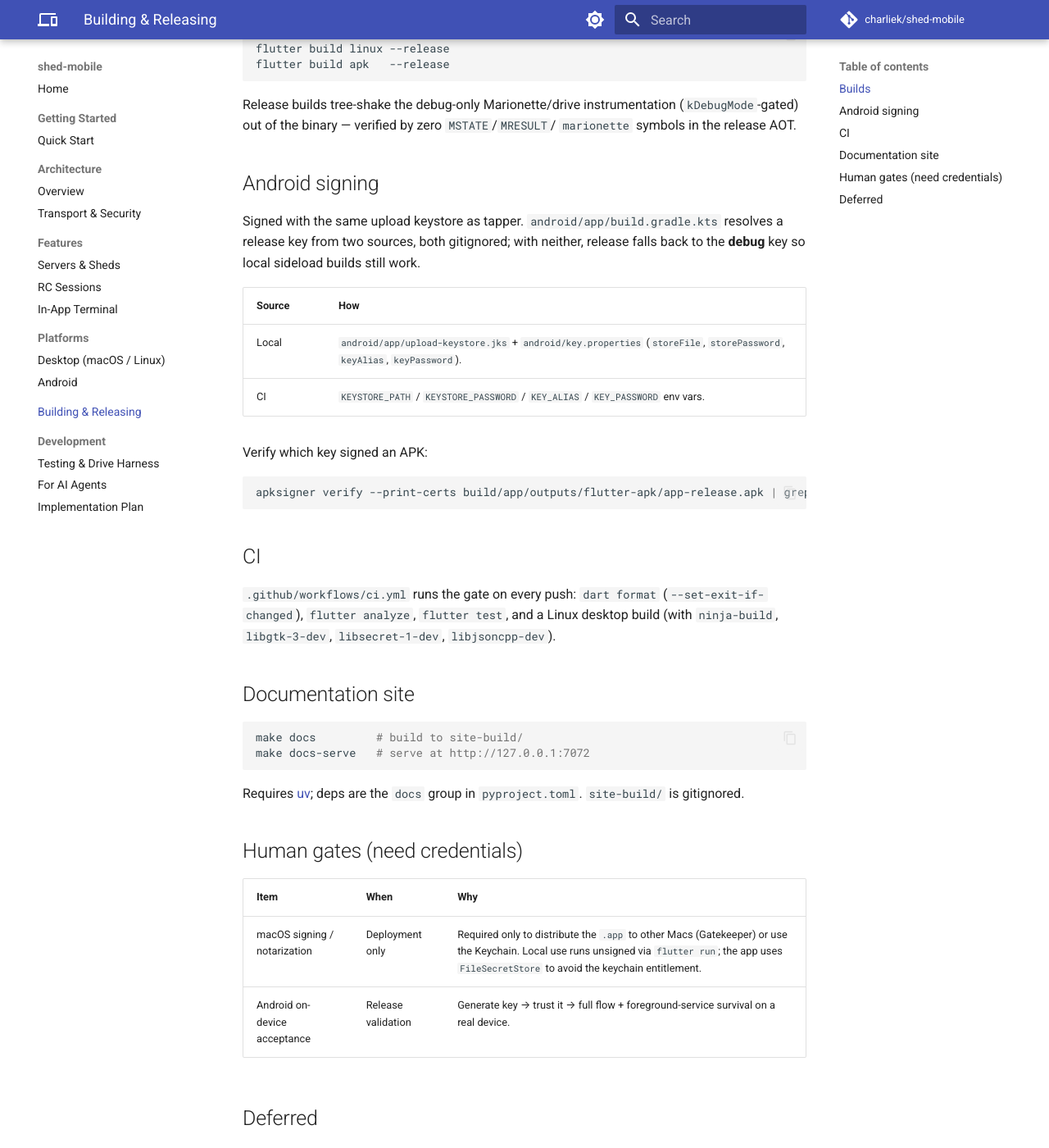
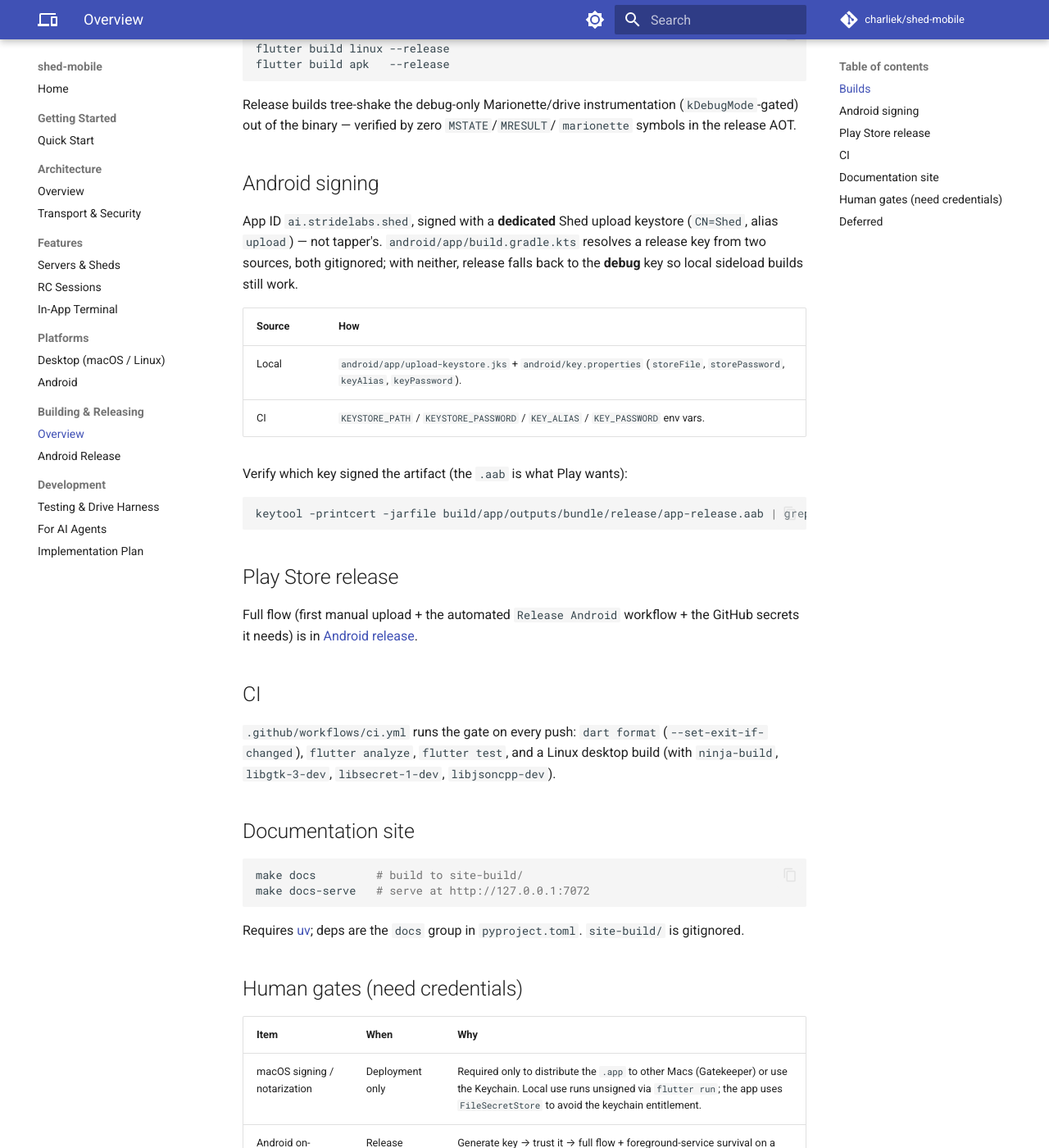
Before and after one commit to charliek/shed-mobile, an MkDocs documentation site: the page built from docs/building-and-releasing.md, in a window 1280 px wide and 1400 px high, scrolled down 210 px. Shown: the whole window at 82% size. Built offline with MkDocs 1.6.1 and Material for MkDocs 9.7.7, drawn with Linux system fonts in a browser that asks for light colours; comment, search, counter and statistics services are not loaded; some of the changed text lies outside the part shown.

Commit message:
feat(android): name "Shed" + package ai.stridelabs.shed + Play publish flow
Set up the app for Google Play deployment, mirroring tapper.

Identity (display name "Shed", applicationId ai.stridelabs.shed — lowercase, to
match tapper's ai.stridelabs.tapper convention and avoid an uppercase-namespace
edge case):
- build.gradle.kts: applicationId + namespace -> ai.stridelabs.shed
- AndroidManifest: android:label -> "Shed"
- MainActivity moved to kotlin/ai/stridelabs/shed/ (package updated)
- in-app titles (main.dart, server list AppBar, foreground-service channel +
  notification) -> "Shed"; Linux app id + window titles for consistency
- unchanged on purpose: the Dart package name shed_mobile, the macOS bundle id,
  and the SSH/control identity strings (protocol identifiers)

Signing: generated a dedicated Shed upload keystore (CN=Shed, alias upload),
replacing the tapper-copy, and pointed key.properties at it. A signed release
AAB builds locally (verified: keytool -printcert shows CN=Shed). The keystore
and key.properties stay gitignored.

Publish flow (ported from tapper, adapted to shed's single-project layout):
- android/fastlane/{Appfile,Fastfile} (package ai.stridelabs.shed; draft upload)
- android/Gemfile + Gemfile.lock (fastlane ~> 2.226, bundler 2.5.22)
- .github/workflows/release-android.yml (workflow_dispatch -> signed AAB ->
  fastlane deploy; repo-root working dir, pinned flutter 3.44.2, no
  env/production.json since shed is a server-agnostic fat client)
- /release-android command + docs/android-release.md (first manual upload, the
  automated flow, and the five required GitHub secrets)

Still owner-only/one-time: create the Play app, do the first manual AAB upload,
create a Play service account, and add the GitHub secrets. The release pipeline
config was adversarially reviewed against tapper's working setup (paths,
working-dirs, package-name + signing-env contracts all verified).

Co-Authored-By: Claude Opus 4.8 (1M context) <noreply@anthropic.com>
Claude-Session: https://claude.ai/code/session_01SPPcsBXJA8MpQ7WK8yYcdb

````diff
--- a/docs/building-and-releasing.md
+++ b/docs/building-and-releasing.md
@@ -14,7 +14,8 @@ Release builds tree-shake the debug-only Marionette/drive instrumentation
 
 ## Android signing
 
-Signed with the same upload keystore as tapper. `android/app/build.gradle.kts`
+App ID `ai.stridelabs.shed`, signed with a **dedicated** Shed upload keystore
+(`CN=Shed`, alias `upload`) — not tapper's. `android/app/build.gradle.kts`
 resolves a release key from two sources, both gitignored; with neither, release
 falls back to the **debug** key so local sideload builds still work.
 
@@ -23,11 +24,16 @@ falls back to the **debug** key so local sideload builds still work.
 | Local | `android/app/upload-keystore.jks` + `android/key.properties` (`storeFile`, `storePassword`, `keyAlias`, `keyPassword`). |
 | CI | `KEYSTORE_PATH` / `KEYSTORE_PASSWORD` / `KEY_ALIAS` / `KEY_PASSWORD` env vars. |
 
-Verify which key signed an APK:
+Verify which key signed the artifact (the `.aab` is what Play wants):
 
 ```bash
-apksigner verify --print-certs build/app/outputs/flutter-apk/app-release.apk | grep DN
+keytool -printcert -jarfile build/app/outputs/bundle/release/app-release.aab | grep -E 'Owner|SHA256'
 ```
+
+## Play Store release
+
+Full flow (first manual upload + the automated `Release Android` workflow + the
+GitHub secrets it needs) is in [Android release](android-release.md).
 
 ## CI
 
--- a/mkdocs.yml
+++ b/mkdocs.yml
@@ -100,7 +100,9 @@ nav:
   - Platforms:
       - Desktop (macOS / Linux): platforms/desktop.md
       - Android: platforms/android.md
-  - Building & Releasing: building-and-releasing.md
+  - Building & Releasing:
+      - Overview: building-and-releasing.md
+      - Android Release: android-release.md
   - Development:
       - Testing & Drive Harness: development/testing.md
       - For AI Agents: development/agents.md
````
Also changed, not shown: .claude/commands/release-android.md (added, +43 -0 lines), PROGRESS.md (+1 -0 lines), docs/android-release.md (added, +77 -0 lines), docs/platforms/android.md (+2 -1 lines), 15 other files.
